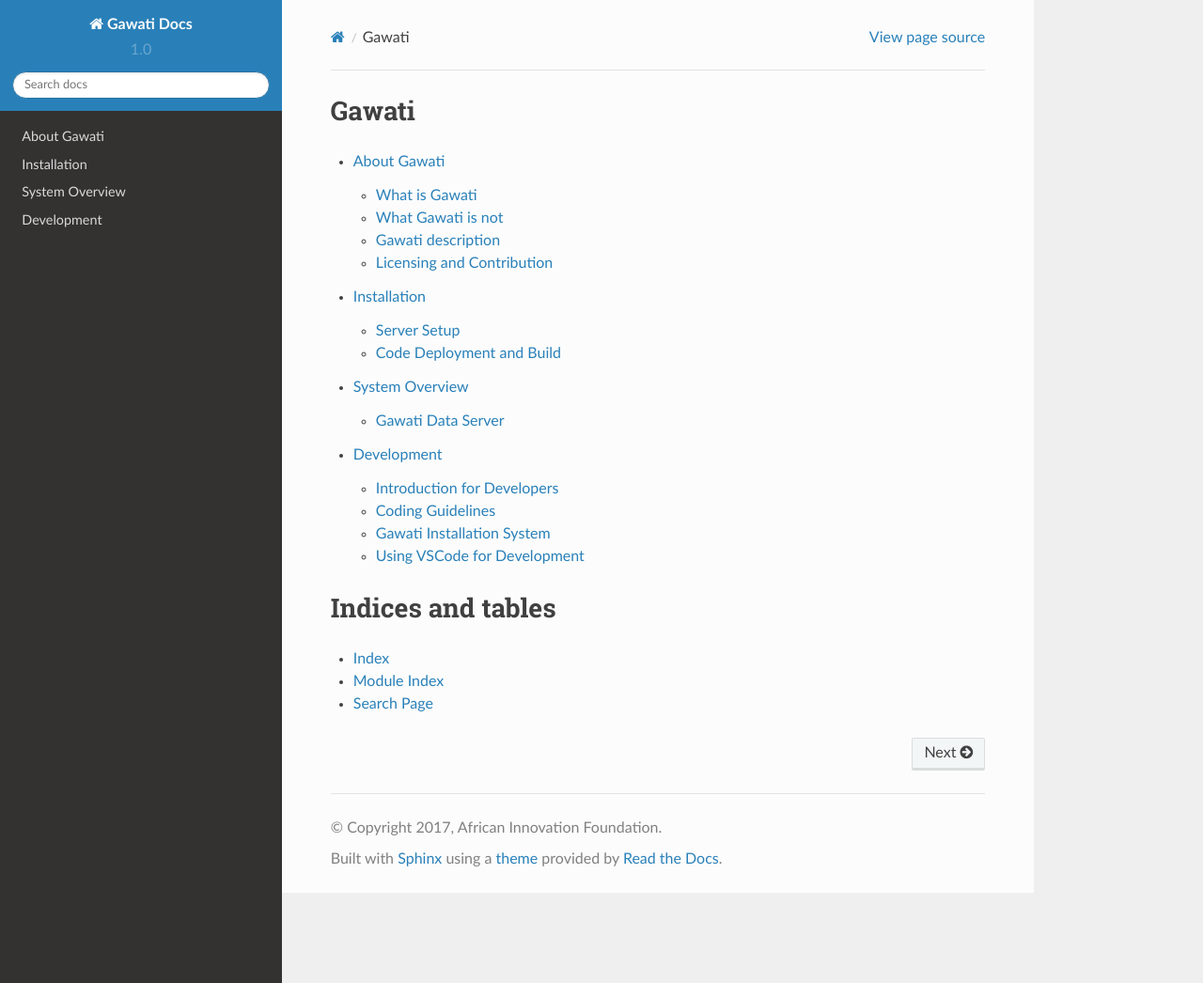
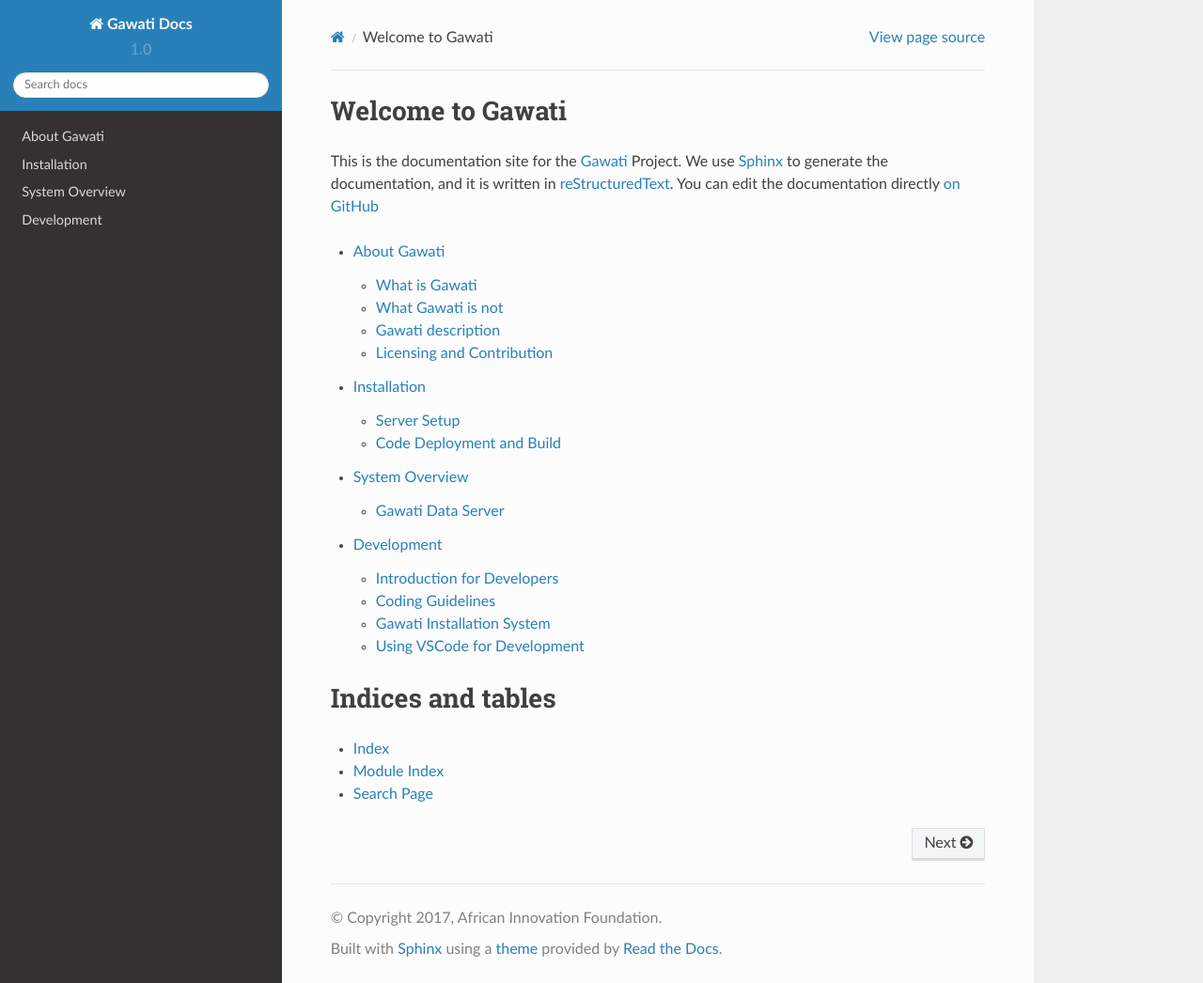
Before and after one commit to gawati/gawati-docs, a Sphinx documentation site: the page built from docs/source/index.rst, in a window 1280 px wide and 1046 px high. Shown: the whole window at 94% size. Built offline with Sphinx 7.4.7 and the Read the Docs theme 2.0.0, drawn with Linux system fonts in a browser that asks for light colours.

```diff
--- a/docs/source/index.rst
+++ b/docs/source/index.rst
@@ -2,8 +2,17 @@
    :description: Gawati distributed library database system
    :keywords: Gawati, documents, database, library, law, legal, open source, project
 
-Gawati
-======
+Welcome to Gawati
+=================
+
+This is the documentation site for the `Gawati`_ Project. We use `Sphinx`_ to generate
+the documentation, and it is written in `reStructuredText`_. You can edit the documentation
+directly `on GitHub`_
+
+.. _Gawati: http://www.gawati.org
+.. _Sphinx: http://sphinx.pocoo.org/
+.. _reStructuredText: http://sphinx.pocoo.org/rest.html
+.. _on GitHub: https://github.com/gawati/gawati-docs
 
 .. toctree::
    :maxdepth: 2
```
Also changed, not shown: docs/source/setup/setup-code.rst (+6 -1 lines).
